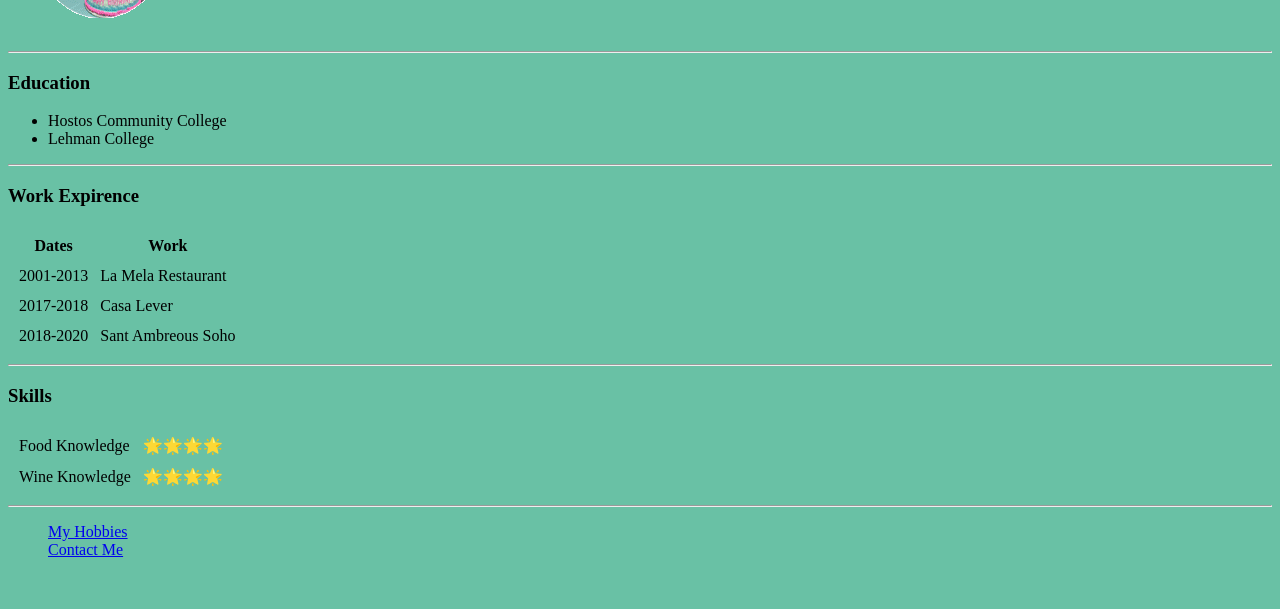
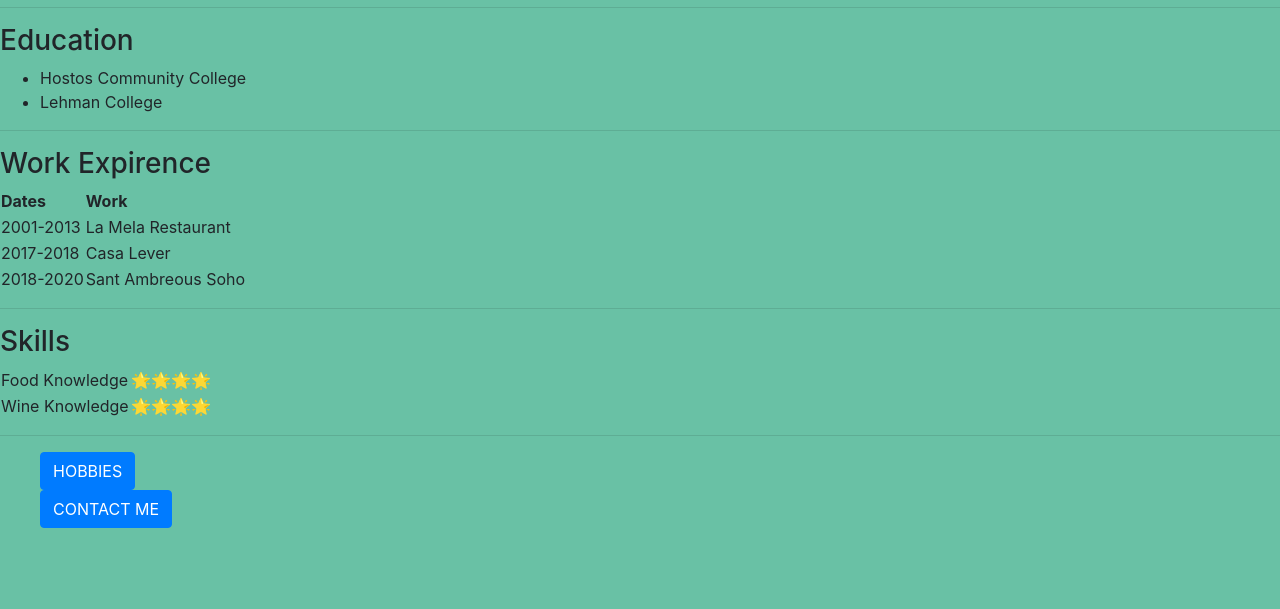
Before and after one commit to jparedes81/CV, a plain HTML site: page index.html in a window 1280 px wide. Shown: the part 191-800 px from the top of the page. Drawn offline with nearby package versions, Linux system fonts and the light colour scheme.

Commit message:
Update index.html

```diff
--- a/index.html
+++ b/index.html
@@ -3,6 +3,7 @@
   <head>
     <meta charset="utf-8">
     <title> 💚Julio's Personal Site </title>
+    <link rel="stylesheet" href="https://stackpath.bootstrapcdn.com/bootstrap/4.1.3/css/bootstrap.min.css" integrity="sha384-MCw98/SFnGE8fJT3GXwEOngsV7Zt27NXFoaoApmYm81iuXoPkFOJwJ8ERdknLPMO" crossorigin="anonymous">
   </head>
   <body style="background-color:#69c1a5";>
     <table cellspacing="20">
@@ -56,8 +57,9 @@
 </table>
          <hr>
     <ol>
-    <a href="hobbies.html">My Hobbies</a> <br />
-    <a href="contact-me.html">Contact Me</a>
+
+    <a href="hobbies.html"><button class="btn btn-primary btn-xl">HOBBIES</button></a> <br />
+    <a href="contact-me.html"><button class="btn btn-primary btn-xl">CONTACT ME</button></a>
     </ol>
         </body>
 </html>
```
